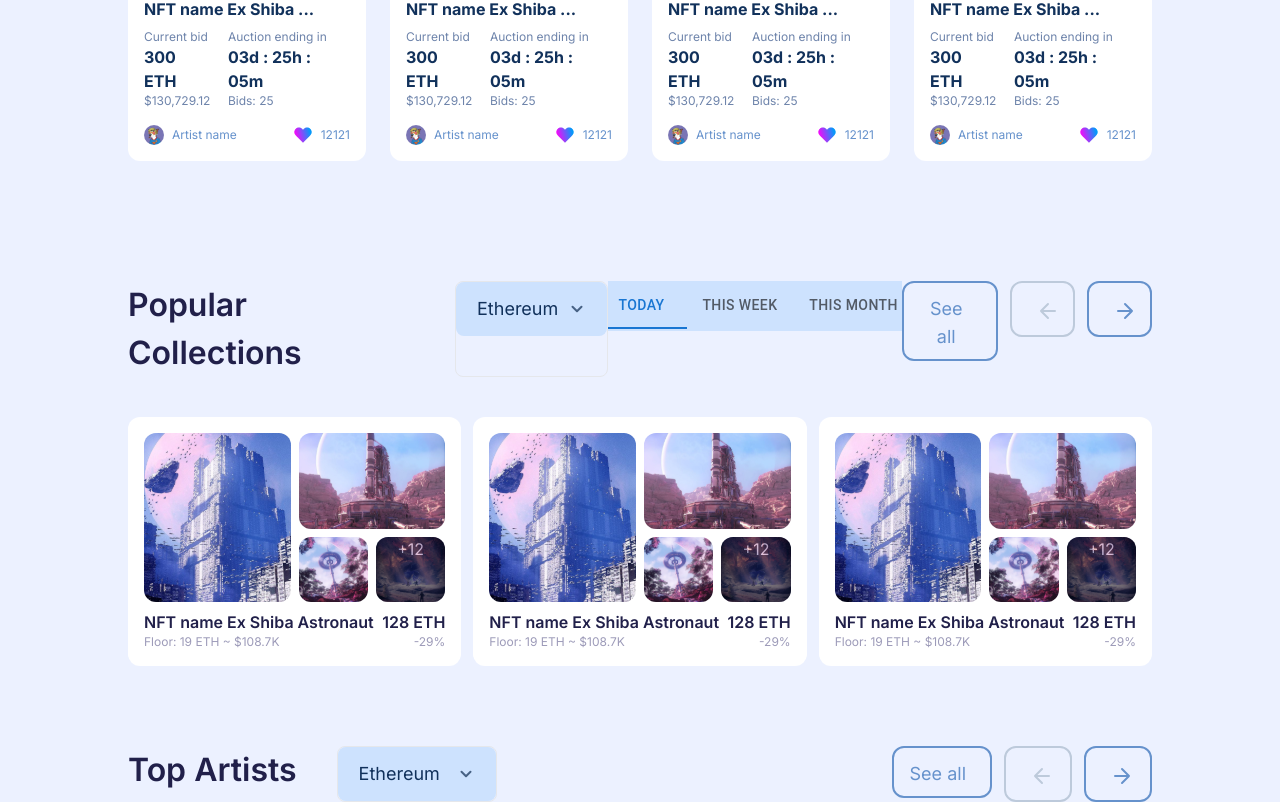
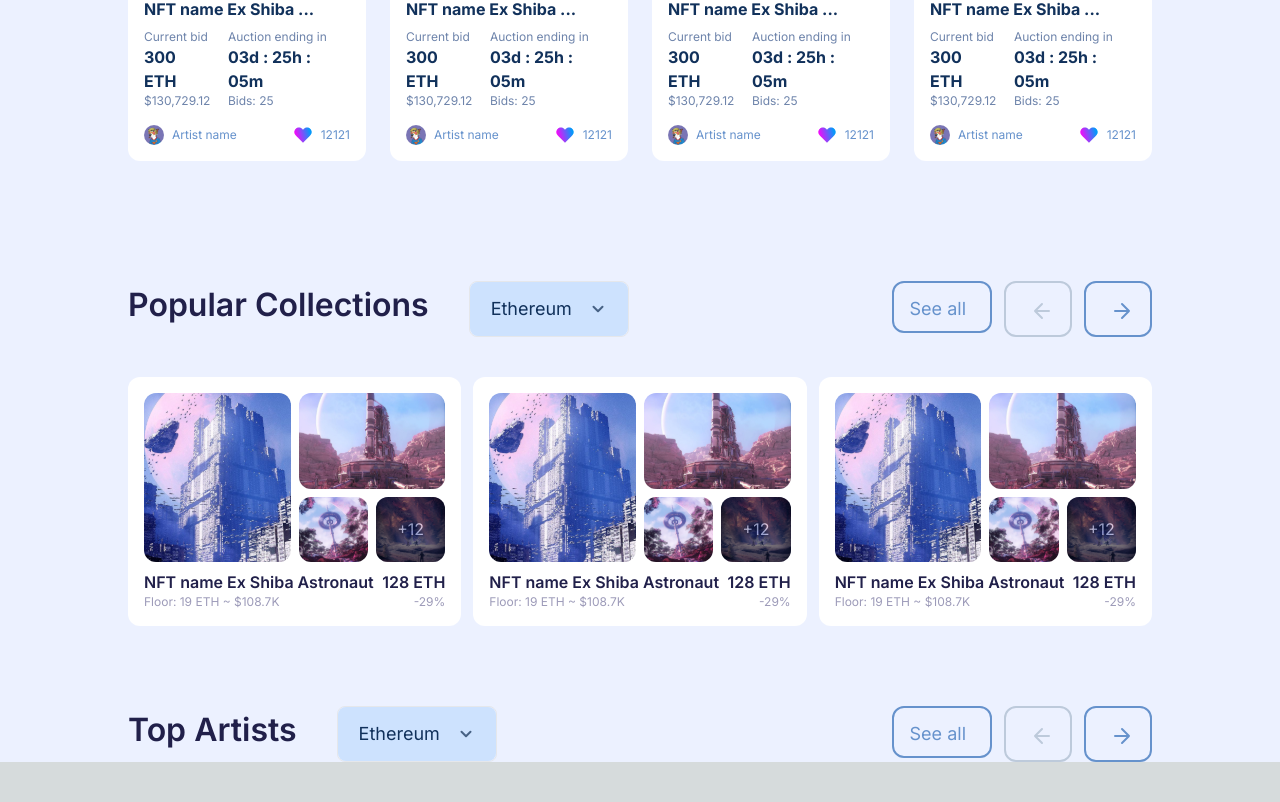
Before and after one commit to khadijafatima409/MY-NFT, a Next.js app: page / in a window 1280 px wide. Shown: the part 1122-1924 px from the top of the page. After the commit the page ends 1884 px from the top, so only its background shows below. Built offline with nearby package versions, Linux system fonts and the light colour scheme.

Commit message:
update text to center

```diff
--- a/src/components/Collections.tsx
+++ b/src/components/Collections.tsx
@@ -9,10 +9,10 @@ import CollectionsHeader from "./CollectionsHeader";
 const Collections = () => {
   return (
     <div className="w-[80%] mx-auto ">
-      {/* <CustomHeader title="Popular Collections" className="text-blue" /> */}
-      <CollectionsHeader title="Popular Collections" className="text-blue" />
+      <CustomHeader title="Popular Collections" className="text-blue" />
+      {/* <CollectionsHeader title="Popular Collections" className="text-blue" /> */}
       <div className="max-w-full pt-10 pb-20 grid grid-cols-1 md:grid-cols-2 lg:grid-cols-3 gap-3">
-        {COLLECTION_CARD.map((elrment) => {
+        {COLLECTION_CARD.map((element) => {
           return (
             <>
               <div className=" bg-white p-4 rounded-[12px]">
@@ -24,7 +24,7 @@ const Collections = () => {
                       className="w-full h-full object-cover  rounded-[12px]"
                     />
                   </div>
-                  <div className=" col-span-2 rounded-[12px]  ">
+                  <div className="col-span-2 rounded-[12px]  ">
                     <Image
                       src={image2}
                       alt=""
@@ -44,8 +44,8 @@ const Collections = () => {
                       alt=""
                       className="w-full rounded-[12px]"
                     />
-                    <div className="absolute h-full w-full bg-black opacity-50 top-0 rounded-[12px]">
-                      <h2 className="text-white text-center">+12</h2>
+                    <div className="absolute h-full w-full bg-black opacity-50 top-0 rounded-[12px] flex justify-center items-center">
+                      <h2 className="text-white text-opacity-100">+12</h2>
                     </div>
                   </div>
                 </div>
```
